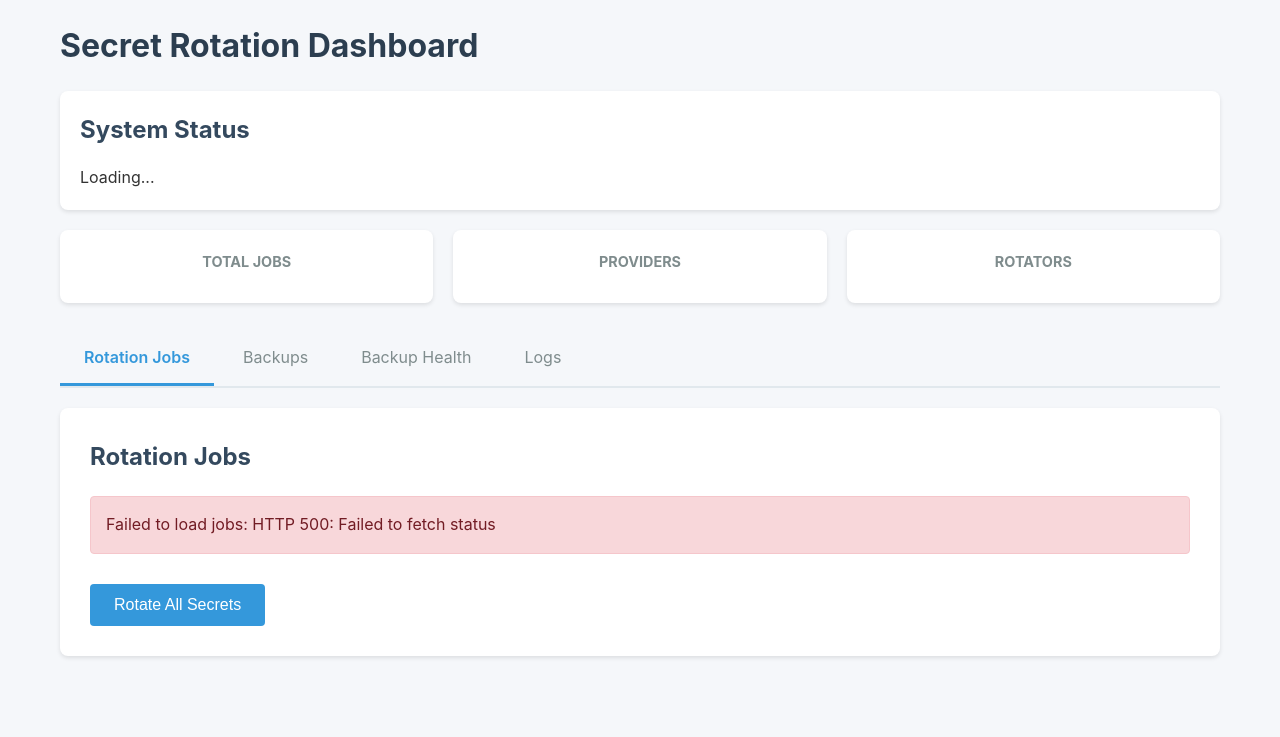
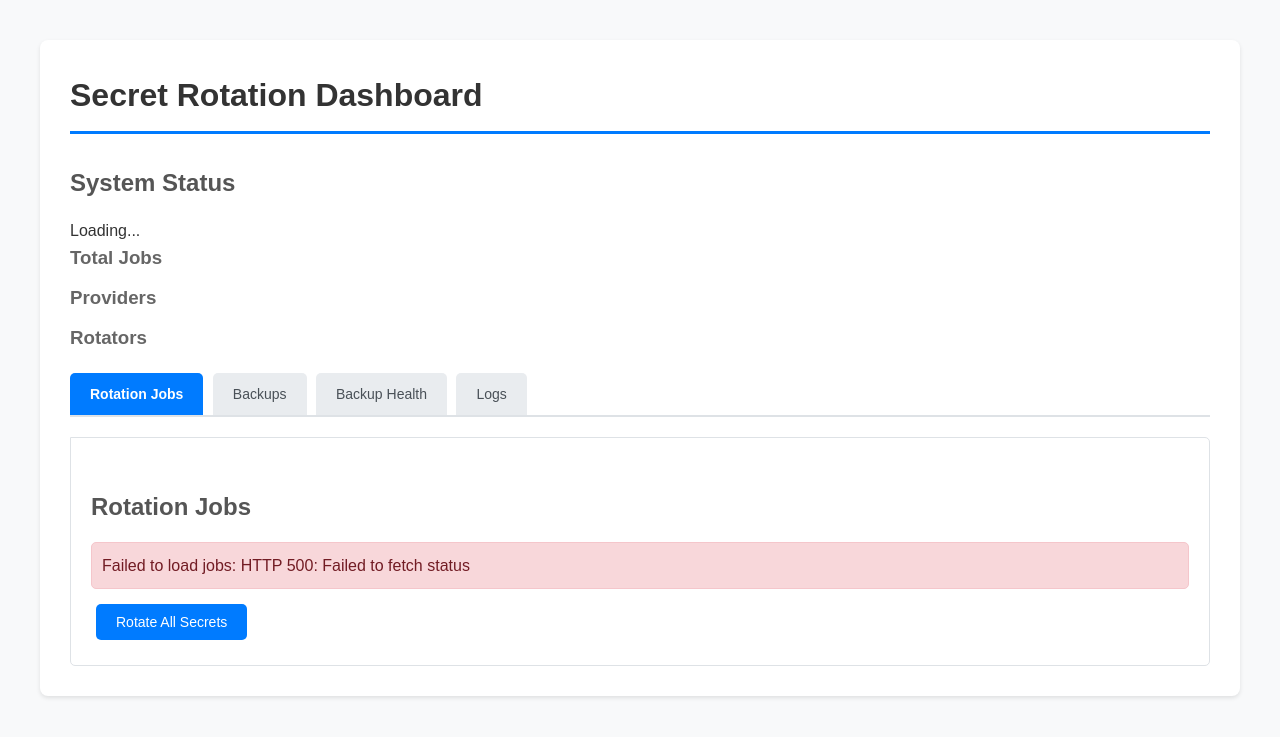
Before and after one commit to othaime-en/secret-rotator, a Flask app: template src/secret_rotator/web/templates/dashboard.html in a window 1280 px wide. Shown: the top 737 px of the page. Run offline with Flask 3, Linux system fonts and the light colour scheme; the template is opened without the code that fills it, so the values that code supplies are empty.

Commit message:
feat(style): update css styles to match the legacy interface

```diff
--- a/src/secret_rotator/web/static/css/dashboard.css
+++ b/src/secret_rotator/web/static/css/dashboard.css
@@ -7,8 +14,9 @@
 }
 
 body {
-    font-family: -apple-system, BlinkMacSystemFont, "Segoe UI", Roboto, "Helvetica Neue", Arial, sans-serif;
-    background: #f5f7fa;
+    font-family: Arial, sans-serif;
+    margin: 40px;
+    background: #f8f9fa;
     color: #333;
     line-height: 1.6;
 }
@@ -16,166 +24,394 @@ body {
 .container {
     max-width: 1200px;
     margin: 0 auto;
-    padding: 20px;
-}
-
-h1 {
-    color: #2c3e50;
-    margin-bottom: 20px;
-    font-size: 2em;
-}
-
-h2 {
-    color: #34495e;
-    margin-bottom: 15px;
-    font-size: 1.5em;
-}
-
-/* Status Box */
-.status-box {
-    background: white;
-    padding: 20px;
-    border-radius: 8px;
-    box-shadow: 0 2px 4px rgba(0, 0, 0, 0.1);
-    margin-bottom: 20px;
-}
-
-/* Stats Container */
-.stats-container {
-    display: grid;
-    grid-template-columns: repeat(auto-fit, minmax(200px, 1fr));
-    gap: 20px;
-    margin-bottom: 30px;
-}
-
-.stat-card {
-    background: white;
-    padding: 20px;
-    border-radius: 8px;
-    box-shadow: 0 2px 4px rgba(0, 0, 0, 0.1);
-    text-align: center;
-}
-
-.stat-card h3 {
-    font-size: 0.9em;
-    color: #7f8c8d;
-    text-transform: uppercase;
-    margin-bottom: 10px;
-}
-
-.stat-card p {
-    font-size: 2em;
-    font-weight: bold;
-    color: #2c3e50;
-}
-
-/* Tabs */
-.tab-container {
-    display: flex;
-    gap: 5px;
-    margin-bottom: 20px;
-    border-bottom: 2px solid #e1e8ed;
-}
-
-.tab {
-    padding: 12px 24px;
-    background: transparent;
-    border: none;
-    cursor: pointer;
-    font-size: 1em;
-    color: #7f8c8d;
-    transition: all 0.3s ease;
-    border-bottom: 3px solid transparent;
-}
-
-.tab:hover {
-    color: #2c3e50;
-    background: #f8f9fa;
-}
-
-.tab.active {
-    color: #3498db;
-    border-bottom-color: #3498db;
-    font-weight: 600;
-}
-
-/* Tab Content */
-.tab-content {
-    display: none;
     background: white;
     padding: 30px;
     border-radius: 8px;
     box-shadow: 0 2px 4px rgba(0, 0, 0, 0.1);
 }
 
-.tab-content.active {
-    display: block;
+h1 {
+    color: #333;
+    border-bottom: 3px solid #007bff;
+    padding-bottom: 10px;
+    margin-bottom: 20px;
 }
 
-/* Buttons */
+h2 {
+    color: #555;
+    margin-top: 30px;
+    margin-bottom: 15px;
+}
+
+h3 {
+    color: #666;
+    margin-bottom: 10px;
+}
+
+/*
+   JOB CARDS
+  */
+
+.job {
+    background: #f5f5f5;
+    padding: 15px;
+    margin: 10px 0;
+    border-radius: 5px;
+    border-left: 4px solid #007bff;
+}
+
+.job strong {
+    color: #333;
+    font-size: 1.1em;
+}
+
+.job code {
+    background: #e9ecef;
+    padding: 2px 6px;
+    border-radius: 3px;
+    font-family: 'Courier New', monospace;
+}
+
+/*
+   BACKUP CARDS
+ */
+
+.backup {
+    background: #fff3cd;
+    padding: 15px;
+    margin: 10px 0;
+    border-radius: 5px;
+    border-left: 4px solid #ffc107;
+}
+
+.backup-item {
+    display: flex;
+    justify-content: space-between;
+    align-items: center;
+}
+
+.backup-info {
+    flex-grow: 1;
+}
+
+.backup-info strong {
+    color: #333;
+    font-size: 1.05em;
+}
+
+.backup-info small {
+    color: #666;
+    display: block;
+    margin-top: 5px;
+}
+
+.backup-actions {
+    display: flex;
+    gap: 10px;
+}
+
+/*
+   BUTTONS
+*/
+
 button {
-    background: #3498db;
+    background: #007bff;
     color: white;
+    padding: 10px 20px;
     border: none;
-    padding: 12px 24px;
-    border-radius: 4px;
+    border-radius: 5px;
     cursor: pointer;
-    font-size: 1em;
+    margin: 5px;
+    font-size: 14px;
     transition: background 0.3s ease;
-    margin-top: 15px;
 }
 
 button:hover {
-    background: #2980b9;
+    background: #0056b3;
+}
+
+button:active {
+    transform: translateY(1px);
 }
 
 button:disabled {
-    background: #bdc3c7;
+    background: #6c757d;
     cursor: not-allowed;
+    opacity: 0.6;
 }
 
-/* Status Messages */
+button.danger {
+    background: #dc3545;
+}
+
+button.danger:hover {
+    background: #c82333;
+}
+
+button.success {
+    background: #28a745;
+}
+
+button.success:hover {
+    background: #218838;
+}
+
+button.warning {
+    background: #ffc107;
+    color: #000;
+}
+
+button.warning:hover {
+    background: #e0a800;
+}
+
+/*
+   STATUS MESSAGES
+ */
+
 .status {
-    padding: 15px;
-    border-radius: 4px;
-    margin: 15px 0;
+    padding: 10px;
+    margin: 10px 0;
+    border-radius: 5px;
+    border: 1px solid transparent;
 }
 
 .status.success {
     background: #d4edda;
     color: #155724;
-    border: 1px solid #c3e6cb;
+    border-color: #c3e6cb;
 }
 
 .status.error {
     background: #f8d7da;
     color: #721c24;
-    border: 1px solid #f5c6cb;
+    border-color: #f5c6cb;
 }
 
 .status.info {
     background: #d1ecf1;
     color: #0c5460;
-    border: 1px solid #bee5eb;
+    border-color: #bee5eb;
 }
 
-/* Lists */
-#jobs-list,
-#backups-list,
-#logs-list,
-#health-info {
-    margin-top: 20px;
+.status.warning {
+    background: #fff3cd;
+    color: #856404;
+    border-color: #ffeaa7;
 }
 
-/* Loading State */
+/*
+   TABS
+*/
+
+.tab-container {
+    margin: 20px 0;
+    border-bottom: 2px solid #dee2e6;
+}
+
+.tab {
+    display: inline-block;
+    padding: 10px 20px;
+    cursor: pointer;
+    background: #e9ecef;
+    border-radius: 5px 5px 0 0;
+    margin-right: 5px;
+    border: none;
+    color: #495057;
+    font-size: 14px;
+    transition: all 0.3s ease;
+}
+
+.tab:hover {
+    background: #dee2e6;
+}
+
+.tab.active {
+    background: #007bff;
+    color: white;
+    font-weight: 600;
+}
+
+.tab-content {
+    display: none;
+    padding: 20px;
+    border: 1px solid #dee2e6;
+    border-radius: 0 5px 5px 5px;
+    background: white;
+}
+
+.tab-content.active {
+    display: block;
+}
+
+/*
+   TABLES
+ */
+
+table {
+    width: 100%;
+    border-collapse: collapse;
+    margin-top: 15px;
+}
+
+table th {
+    background: #f5f5f5;
+    padding: 12px;
+    text-align: left;
+    font-weight: 600;
+    color: #333;
+    border-bottom: 2px solid #dee2e6;
+}
+
+table td {
+    padding: 10px 12px;
+    border-bottom: 1px solid #dee2e6;
+}
+
+table tr:hover {
+    background: #f8f9fa;
+}
+
+table tr:last-child td {
+    border-bottom: none;
+}
+
+/*
+   FORMS & INPUTS
+*/
+
+label {
+    display: inline-block;
+    margin-right: 10px;
+    font-weight: 500;
+    color: #333;
+}
+
+input[type="text"],
+input[type="search"] {
+    padding: 8px 12px;
+    border-radius: 4px;
+    border: 1px solid #ced4da;
+    font-size: 14px;
+    min-width: 200px;
+}
+
+input[type="text"]:focus,
+input[type="search"]:focus {
+    outline: none;
+    border-color: #007bff;
+    box-shadow: 0 0 0 3px rgba(0, 123, 255, 0.1);
+}
+
+/*
+   LOGS
+*/
+
+#logs {
+    background: #2c3e50;
+    color: #ecf0f1;
+    padding: 15px;
+    border-radius: 5px;
+    font-family: 'Courier New', monospace;
+    max-height: 300px;
+    overflow-y: auto;
+    font-size: 13px;
+    line-height: 1.4;
+}
+
+#logs::-webkit-scrollbar {
+    width: 8px;
+}
+
+#logs::-webkit-scrollbar-track {
+    background: #34495e;
+}
+
+#logs::-webkit-scrollbar-thumb {
+    background: #7f8c8d;
+    border-radius: 4px;
+}
+
+#logs::-webkit-scrollbar-thumb:hover {
+    background: #95a5a6;
+}
+
+/*
+   HEALTH DASHBOARD
+*/
+
+.health-status {
+    display: grid;
+    grid-template-columns: repeat(auto-fit, minmax(200px, 1fr));
+    gap: 15px;
+    margin: 20px 0;
+}
+
+.health-card {
+    background: white;
+    border: 1px solid #dee2e6;
+    border-radius: 5px;
+    padding: 15px;
+    text-align: center;
+}
+
+.health-card.healthy {
+    border-left: 4px solid #28a745;
+}
+
+.health-card.warning {
+    border-left: 4px solid #ffc107;
+}
+
+.health-card.critical {
+    border-left: 4px solid #dc3545;
+}
+
+.health-card h3 {
+    font-size: 0.9em;
+    color: #666;
+    text-transform: uppercase;
+    margin-bottom: 10px;
+}
+
+.health-card .metric {
+    font-size: 2em;
+    font-weight: bold;
+    color: #333;
+}
+
+/*
+   FILTER SECTION
+*/
+
+.filter-section {
+    margin-bottom: 15px;
+    padding: 15px;
+    background: #f8f9fa;
+    border-radius: 5px;
+}
+
+.filter-section label {
+    margin-right: 10px;
+}
+
+/*
+   UTILITIES
+ */
+
+.hidden {
+    display: none !important;
+}
+
 .loading {
     text-align: center;
-    padding: 40px;
-    color: #7f8c8d;
+    padding: 20px;
+    color: #6c757d;
+    font-style: italic;
 }
 
 .loading::after {
-    content: "...";
+    content: '...';
     animation: dots 1.5s steps(4, end) infinite;
 }
 
```
Also changed, not shown: other parts of src/secret_rotator/web/static/css/dashboard.css (+93 -4 lines).
